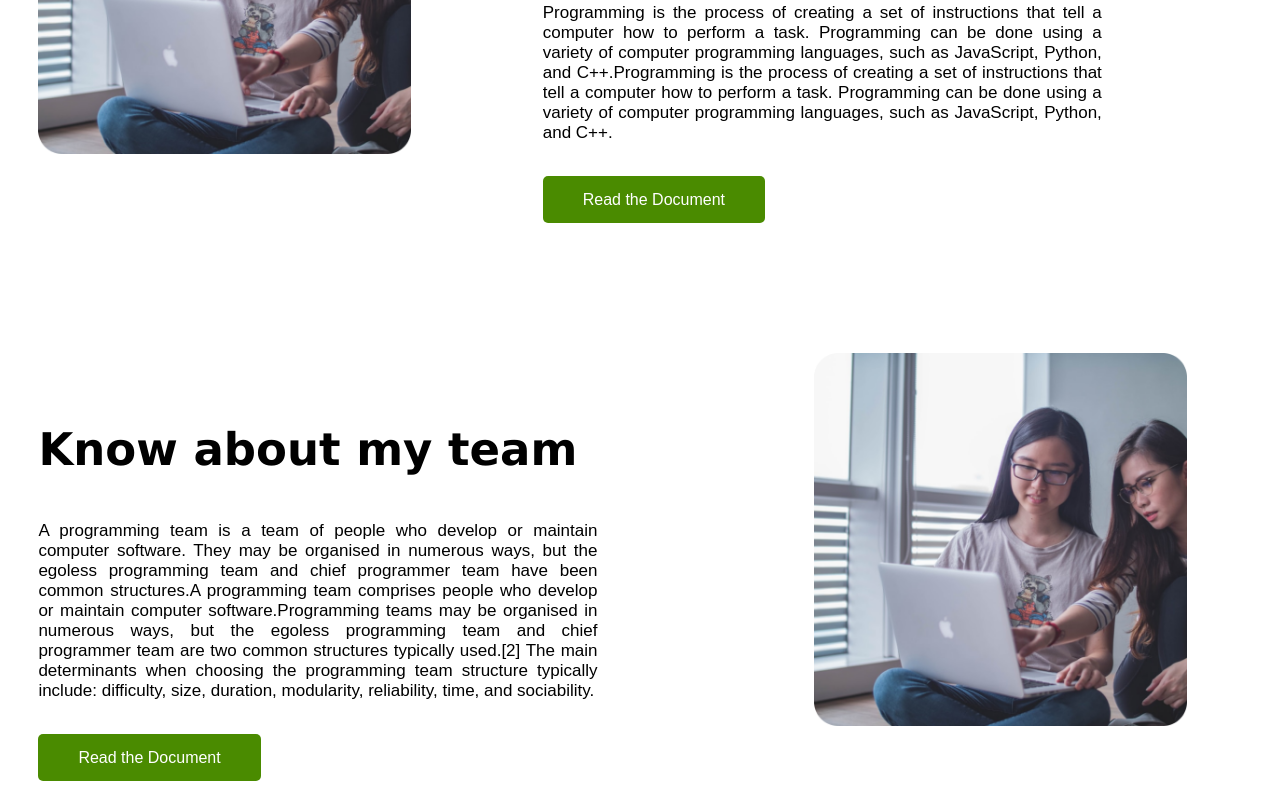
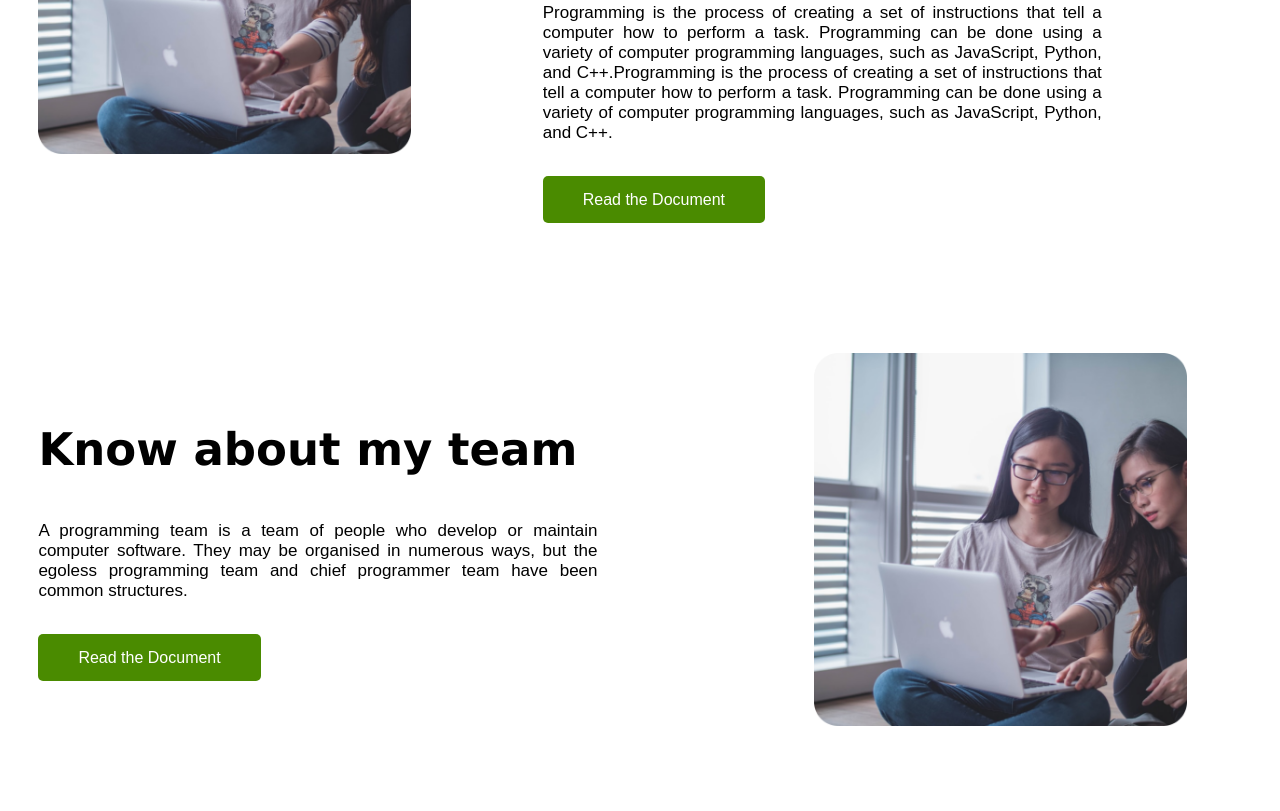
Before and after one commit to Pantha-Saleheen/mission-2022-main, a plain HTML site: page index.html in a window 1280 px wide. Shown: the part 1660-2471 px from the top of the page. After the commit the page ends 2390 px from the top, so only its background shows below. Drawn offline with Linux system fonts and the light colour scheme.

Commit message:
Know about my team paragraph section updated.

```diff
--- a/index.html
+++ b/index.html
@@ -94,10 +94,7 @@
             <p>
                 A programming team is a team of people who develop or maintain computer software. They may be organised
                 in numerous ways, but the egoless programming team and chief programmer team have been common
-                structures.A programming team comprises people who develop or maintain computer software.Programming
-                teams may be organised in numerous ways, but the egoless programming team and chief programmer team are
-                two common structures typically used.[2] The main determinants when choosing the programming team
-                structure typically include: difficulty, size, duration, modularity, reliability, time, and sociability.
+                structures.
             </p>
             <a class="link-button" href="#">Read the Document</a>
         </div>
@@ -106,6 +103,9 @@
         </div>
 
     </section>
+    <section class="contact-section">
+
+    </section>
 </body>
 
 </html>
```
